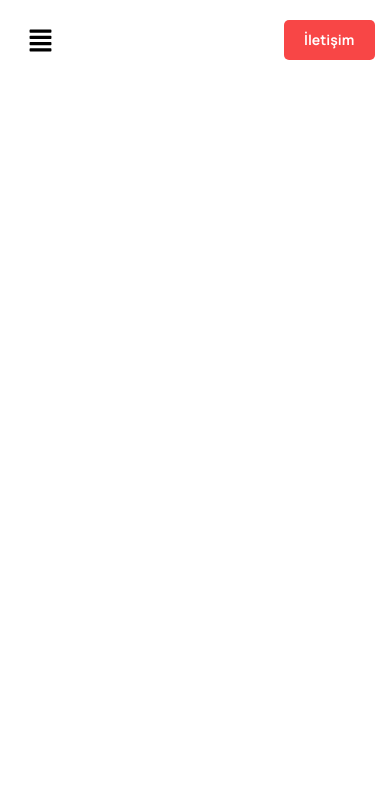
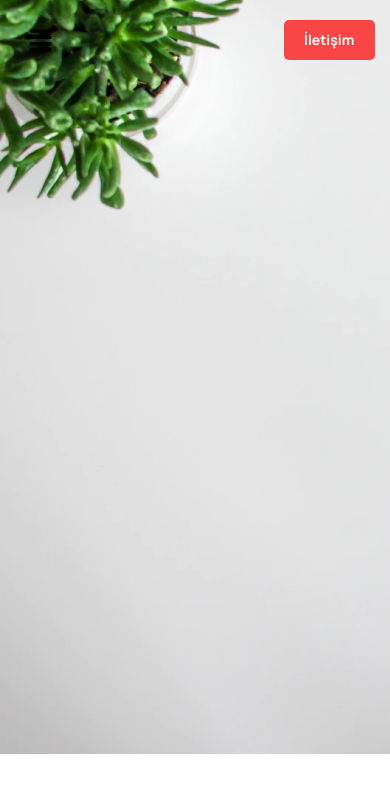
Before and after one commit to eraytekin/omreon-project, a React (Create React App) app: page / in a window 390 px wide. Shown: the top 792 px of the page. Built offline with nearby package versions, Linux system fonts and the light colour scheme.

Commit message:
navbar bitti mobili kaldı slider ekranına geçilip backgr eklendi

```diff
--- a/src/App.js
+++ b/src/App.js
@@ -1,10 +1,9 @@
-import Navbar from './components/navbar/Navbar';
+import Slider from './components/slider/Slider';
 
 function App() {
   return (
     <div className="App">
-        <Navbar />
-
+        <Slider />
     </div>
   );
 }
--- a/src/components/navbar/Navbar.js
+++ b/src/components/navbar/Navbar.js
@@ -8,7 +8,7 @@ function Navbar() {
     <div>
         <div className="navbar-container">
           <div className="navbar-left-side">
-            <div className="hamburger-button"><FaAlignJustify style={{color: 'black', fontSize: '25px' }}/></div>
+            <div className="hamburger-button"><FaAlignJustify style={{color: '#000000', fontSize: '25px' }}/></div>
           </div>
           <div className="navbar-right-side">
             <ul className="menu">
--- /dev/null
+++ b/src/components/slider/Slider.js
@@ -0,0 +1,16 @@
+import React from 'react'
+import "./slider.css";
+import Navbar from "../navbar/Navbar";
+
+function slider() {
+  return (
+    <div>
+
+        <div className="slider-container">
+            <Navbar/>
+        </div>
+    </div>
+  )
+}
+
+export default slider
--- /dev/null
+++ b/src/components/slider/slider.css
@@ -0,0 +1,8 @@
+.slider-container{
+    width:100%;
+    height:754px;
+    background-image: url("../../photos/background.png");
+    background-size:cover;
+    background-repeat: no-repeat;
+    /* menu iconun görsele denk gelme durumunu ayarla */
+}
```
Also changed, not shown: src/photos/background.png (added).
